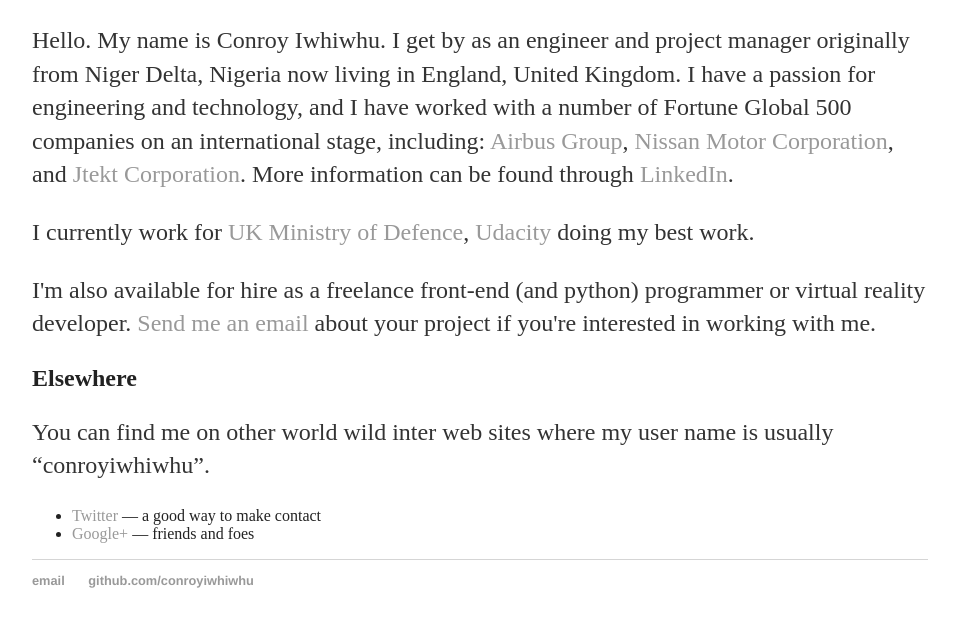
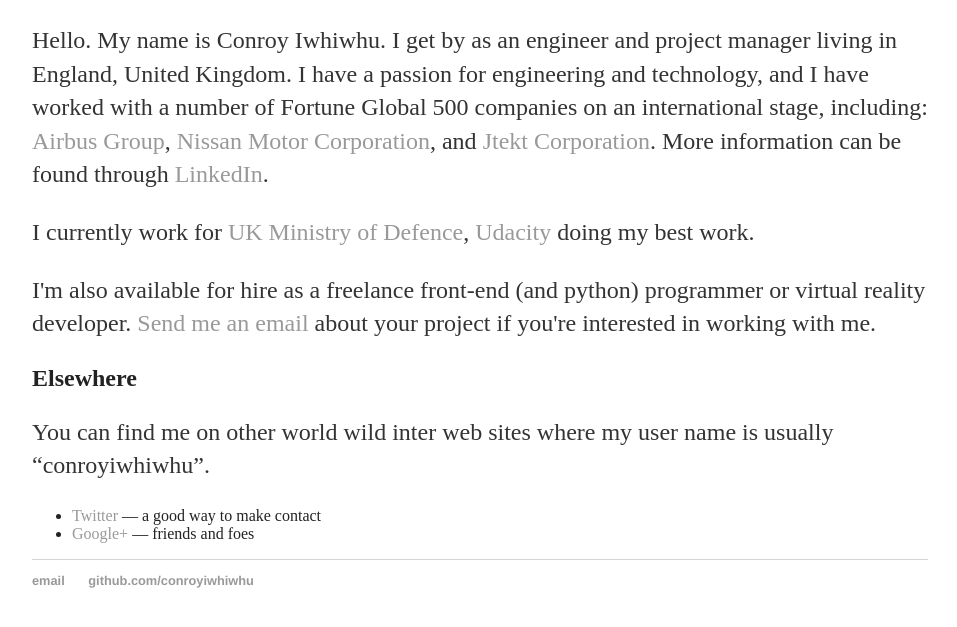
Before and after one commit to conroyiwhiwhu/conroyiwhiwhu.github.io, a Jekyll site: the page built from about/index.html, in a window 1280 px wide, cut to the strip 348-996 px from the top of the page. Shown: the top 627 px of the strip, without its empty margins (160-1117 px from the left). Built offline with Jekyll 4.4.1, drawn with Linux system fonts in a browser that asks for light colours.

Commit message:
update about html

```diff
--- a/about/index.html
+++ b/about/index.html
@@ -4,8 +4,8 @@
 ---
 <div class="about">
     <!-- <h1>About</h1> -->
-    <img alt="Picture of Me" height="250" src="http://i.imgur.com/j9lownK.jpg" width="250">
-    <p>Hello. My name is Conroy Iwhiwhu. I get by as an engineer and project manager originally from Niger Delta, Nigeria now living in England, United Kingdom. I have a passion for engineering and technology, and I have worked with a number of Fortune Global 500 companies on an international stage, including:
+    <img alt="This ia a picture of me" height="250" src="http://i.imgur.com/j9lownK.jpg" width="250">
+    <p>Hello. My name is Conroy Iwhiwhu. I get by as an engineer and project manager living in England, United Kingdom. I have a passion for engineering and technology, and I have worked with a number of Fortune Global 500 companies on an international stage, including:
         <a href="http://www.airbusgroup.com" id="linkid4">Airbus Group</a>,
         <a href="http://www.nissan-global.com" id="linkid5">Nissan Motor Corporation</a>, and
         <a href="http://www.jtekt-na.com/" id="linkid6">Jtekt Corporation</a>.
```
